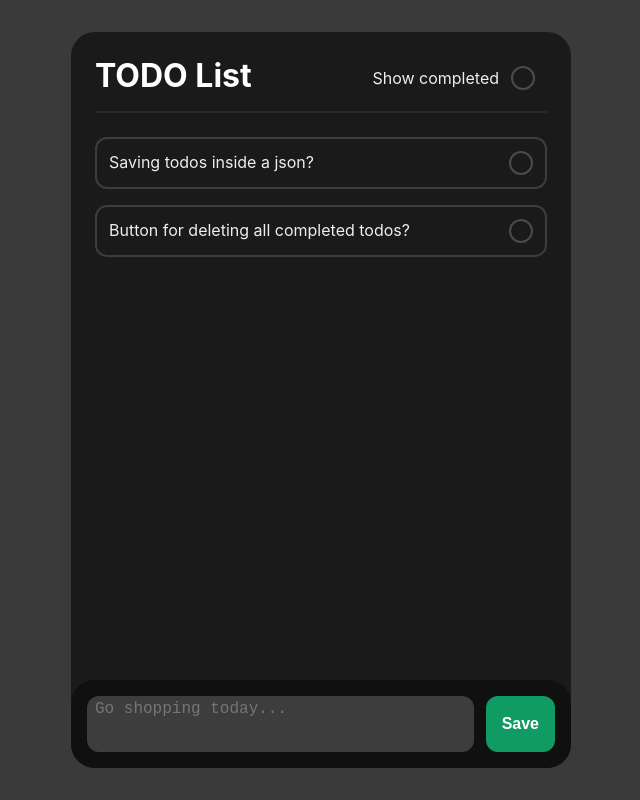
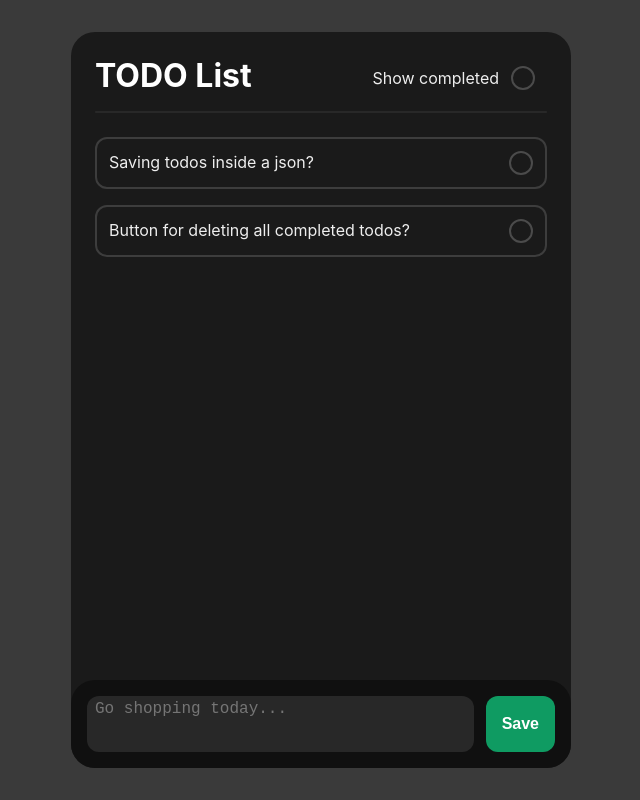
Before and after one commit to noxieee/TODO-list, a React (Create React App) app: page / in a window 1280 px wide. Shown: the whole page, without its empty margins (319-959 px from the left). Built offline with nearby package versions, Linux system fonts and the light colour scheme.

Commit message:
Fixed a bug where double clicking a todo would cause it to appear of a different state than the real state.

```diff
--- a/src/components/TodoTile.jsx
+++ b/src/components/TodoTile.jsx
@@ -3,11 +3,13 @@ import {useState} from "react";
 
 export function TodoTile({id, title, completed, todos, updateTodos}) {
   const todoID = id;
-
   const [isCompleted, setIsCompleted] = useState(completed);
+  let checkboxDisabled = false;
 
   function handleCompletedChange() {
-    setIsCompleted(!isCompleted);
+    if(isCompleted === completed) {
+      setIsCompleted(!isCompleted);
+    }
 
     setTimeout(() => {
       const modifiedTodos = todos.map(todo => {
--- a/src/css/newTodoPanel.css
+++ b/src/css/newTodoPanel.css
@@ -16,7 +16,7 @@
   height: 56px;
   border: 0;
   border-radius: 12px;
-  background-color: #3d3d3d;
+  background-color: #282828;
   font-size: 16px;
   color: #ffffff;
   scrollbar-width: none;
```
